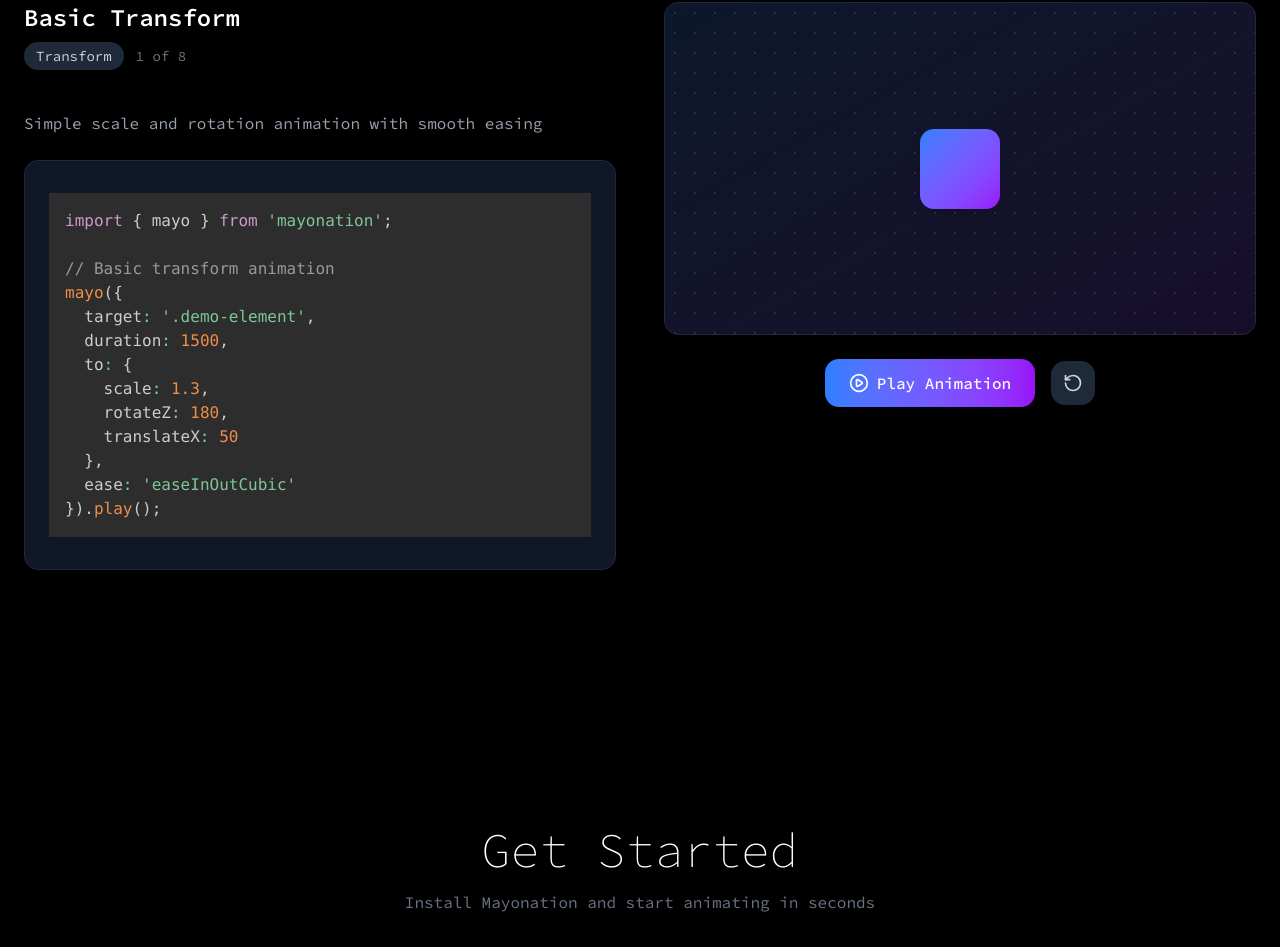
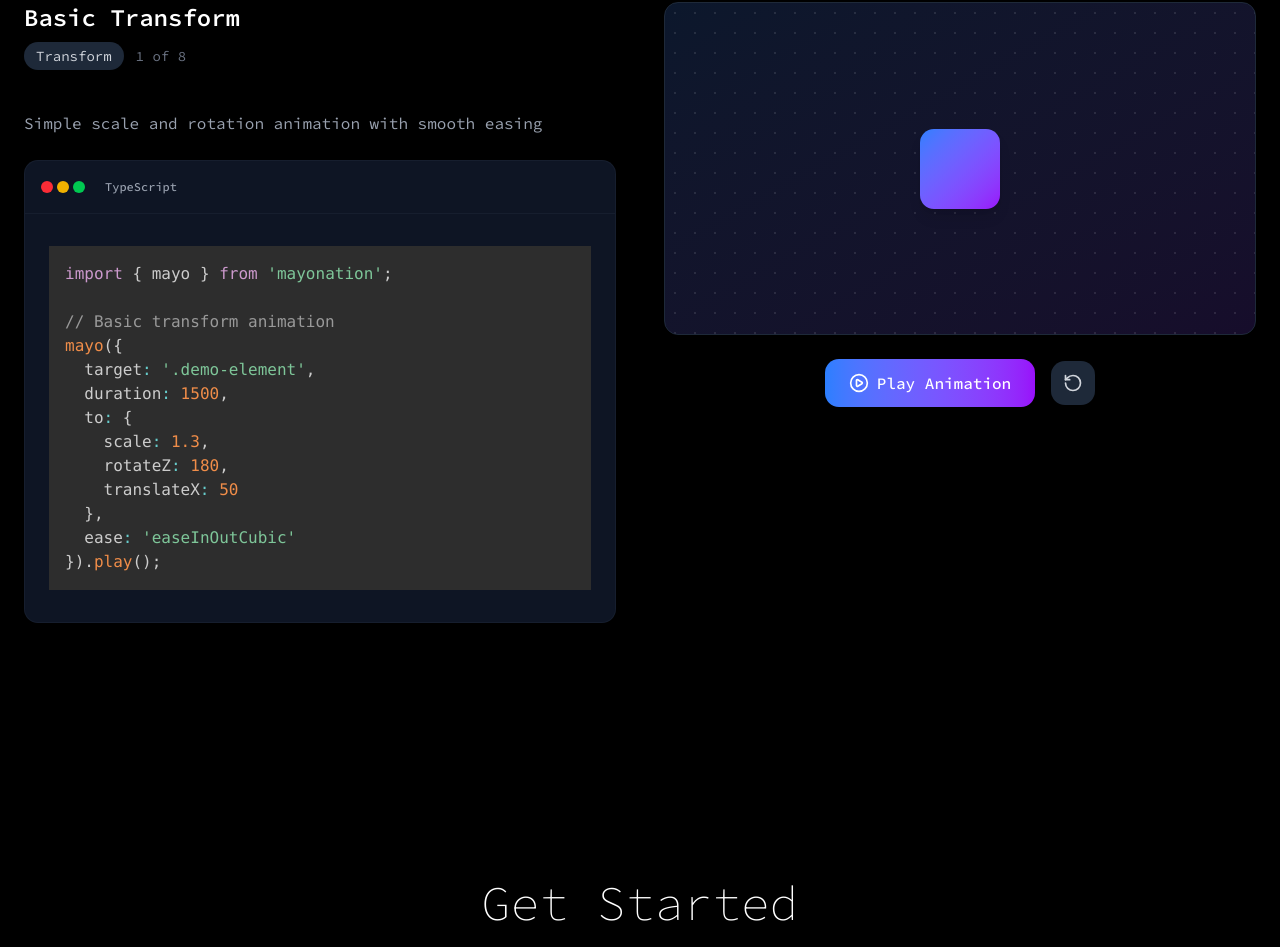
Before and after one commit to utkarsh5026/mayonation, a React (Vite) app in the folder demo/: page / in a window 1280 px wide. Shown: the part 3906-4853 px from the top of the page. Built offline with nearby package versions, Linux system fonts and the light colour scheme; a web font is replaced by a local one.

Commit message:
Enhance ExamplesSection component: add copy to clipboard functionality with visual feedback, update code display with improved styling and layout for better user experience.

```diff
--- a/demo/src/components/examples/examples-section.tsx
+++ b/demo/src/components/examples/examples-section.tsx
@@ -1,5 +1,5 @@
 import React, { useState, useEffect } from "react";
-import { PlayCircle, RotateCcw, ChevronLeft, ChevronRight } from "lucide-react";
+import { PlayCircle, RotateCcw, ChevronLeft, ChevronRight, Copy, Check } from "lucide-react";
 import { mayo, timeline } from "mayonation";
 import { examples } from "./examples";
 import Prism from "prismjs";
@@ -9,12 +9,23 @@ import "prismjs/components/prism-typescript";
 const ExamplesSection: React.FC = () => {
   const [currentExample, setCurrentExample] = useState(0);
   const [isPlaying, setIsPlaying] = useState(false);
+  const [copied, setCopied] = useState(false);
 
   const currentDemo = examples[currentExample];
 
   useEffect(() => {
     Prism.highlightAll();
   }, [currentExample]);
+
+  const copyToClipboard = async () => {
+    try {
+      await navigator.clipboard.writeText(currentDemo.code);
+      setCopied(true);
+      setTimeout(() => setCopied(false), 2000);
+    } catch (err) {
+      console.error('Failed to copy code:', err);
+    }
+  };
   const renderDemo = (
     demoType: string,
     element: HTMLElement,
@@ -280,14 +291,50 @@ const ExamplesSection: React.FC = () => {
               {currentDemo.description}
             </p>
 
-            <div className="relative">
-              <div className="bg-gray-900 rounded-xl p-6 border border-gray-800">
-                <pre className="text-sm overflow-x-auto">
-                  <code className="language-typescript">
-                    {currentDemo.code}
-                  </code>
-                </pre>
+            <div className="relative group">
+              <div className="bg-gray-900/90 backdrop-blur-sm rounded-xl border border-gray-800/50 shadow-2xl">
+                {/* Header with language label and copy button */}
+                <div className="flex items-center justify-between px-4 py-3 border-b border-gray-800/50">
+                  <div className="flex items-center space-x-2">
+                    <div className="flex space-x-1">
+                      <div className="w-3 h-3 rounded-full bg-red-500"></div>
+                      <div className="w-3 h-3 rounded-full bg-yellow-500"></div>
+                      <div className="w-3 h-3 rounded-full bg-green-500"></div>
+                    </div>
+                    <span className="text-xs font-medium text-gray-400 ml-3">
+                      TypeScript
+                    </span>
+                  </div>
+                  <button
+                    onClick={copyToClipboard}
+                    className="flex items-center space-x-1 px-3 py-1.5 text-xs text-gray-400 hover:text-white bg-gray-800/50 hover:bg-gray-700/50 rounded-md transition-all duration-200 opacity-0 group-hover:opacity-100"
+                  >
+                    {copied ? (
+                      <>
+                        <Check size={14} />
+                        <span>Copied!</span>
+                      </>
+                    ) : (
+                      <>
+                        <Copy size={14} />
+                        <span>Copy</span>
+                      </>
+                    )}
+                  </button>
+                </div>
+
+                {/* Code content */}
+                <div className="p-6 overflow-hidden">
+                  <pre className="text-sm leading-relaxed overflow-x-auto scrollbar-thin scrollbar-thumb-gray-600 scrollbar-track-transparent">
+                    <code className="language-typescript">
+                      {currentDemo.code}
+                    </code>
+                  </pre>
+                </div>
               </div>
+
+              {/* Subtle glow effect */}
+              <div className="absolute inset-0 rounded-xl bg-gradient-to-r from-blue-600/10 via-purple-600/10 to-pink-600/10 blur-xl -z-10 opacity-0 group-hover:opacity-100 transition-opacity duration-500"></div>
             </div>
           </div>
 
```
